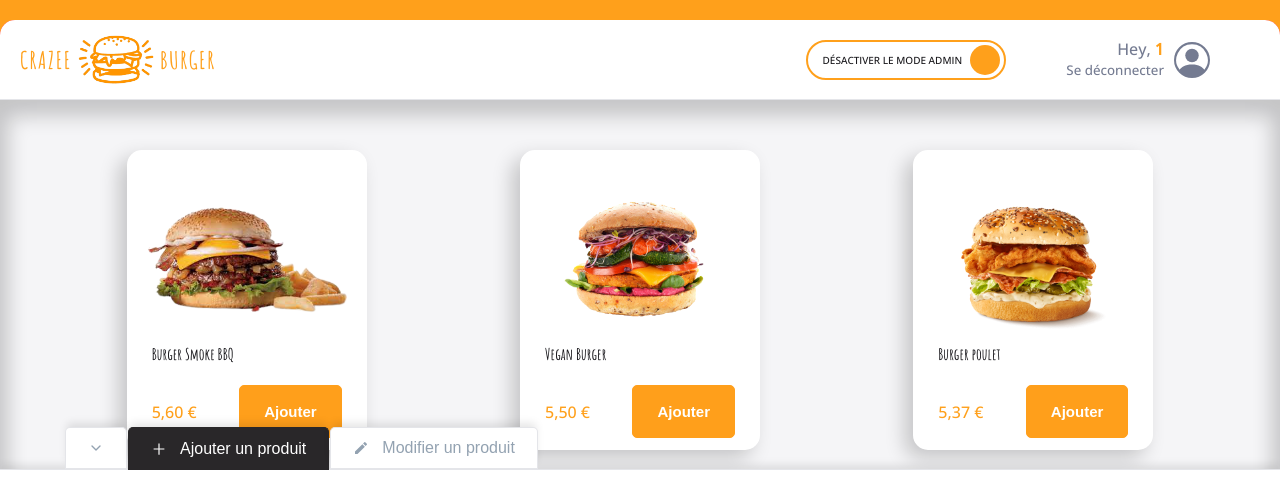
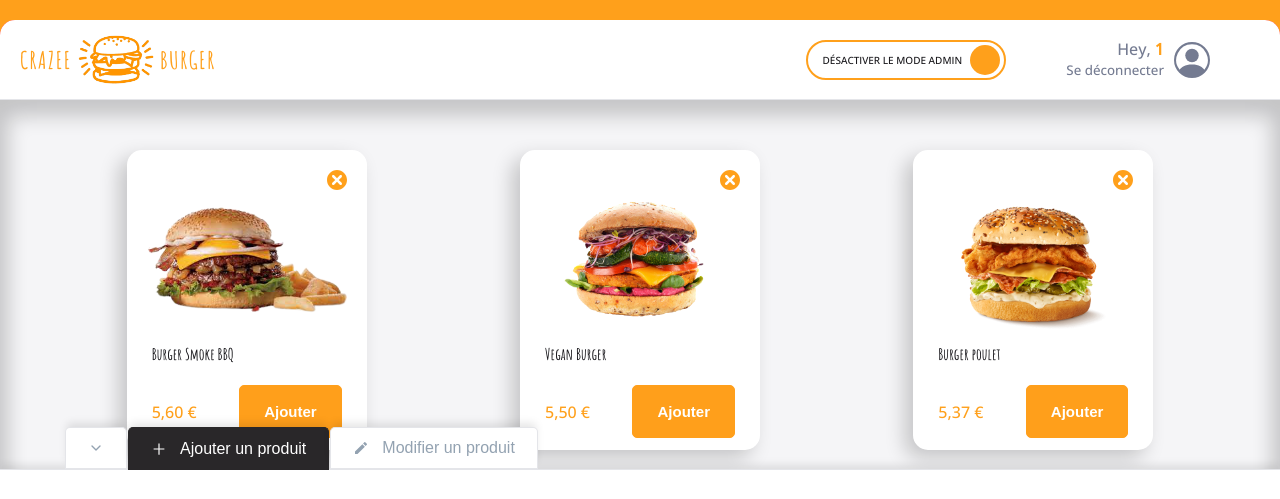
Before and after one commit to Ekkylibre/crazee-burger, a React (Vite) app: page /order/1 in a window 1280 px wide. Shown: the top 499 px of the page. Built offline with nearby package versions, Linux system fonts and the light colour scheme.

Commit message:
✨ F08: CARD > Add deleteButton (style only)

```diff
--- a/src/components/Admin/Admin.jsx
+++ b/src/components/Admin/Admin.jsx
@@ -17,6 +17,7 @@ export default function Admin() {
 
 const AdminStyled = styled.div`
   position: absolute;
+  z-index: 2;
   bottom: 0;
   left: 0;
   right: 0;
--- a/src/components/reusable-ui/Card.jsx
+++ b/src/components/reusable-ui/Card.jsx
@@ -1,11 +1,16 @@
 import styled from "styled-components";
 import { theme } from "../../theme";
 import PrimaryButton from "./PrimaryButton";
+import { TiDelete } from "react-icons/ti"
 
 
 export default function Card({ title, leftDescription, imageSource }) {
     return (
         <CardStyled>
+            <button className="delete-button" aria-label="delete-button">
+                <TiDelete className="icon"/>
+                </button>
+
             <div className="image">
                 <img src={imageSource} alt={title} />
             </div>
@@ -32,7 +37,37 @@ const CardStyled = styled.div`
     padding-left: 20px;
     padding-right: 20px;
     box-shadow: ${theme.shadows.medium};
-     border-radius: ${theme.borderRadius.extraRound};
+    border-radius: ${theme.borderRadius.extraRound};
+    position: relative;
+
+    .delete-button {
+        border: 1px solid red;
+        position: absolute;
+        top: 15px;
+        right: 15px;
+        cursor: pointer;
+        width: 30px;
+        height: 30px;
+        color: ${theme.colors.primary};
+        z-index: 2;
+        padding: 0;
+        border: none;
+        background: none;
+
+        .icon {
+        /* border: 1px solid blue; */
+        height: 100%;
+        width: 100%;
+        }
+
+        :hover {
+        color: ${theme.colors.red};
+        /* background-color: red; */
+        }
+        :active {
+        color: ${theme.colors.primary};
+        }
+  }
 
         .image {
             width: 100%;
```
